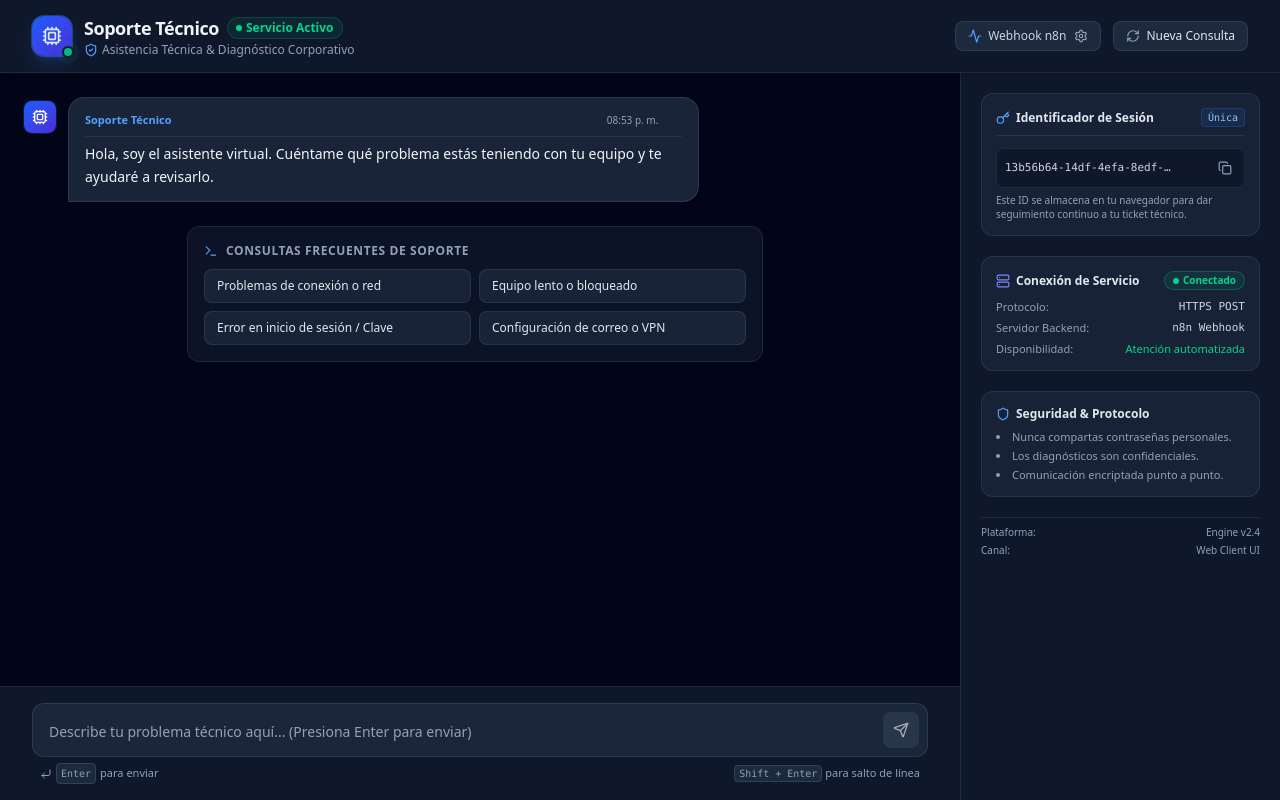
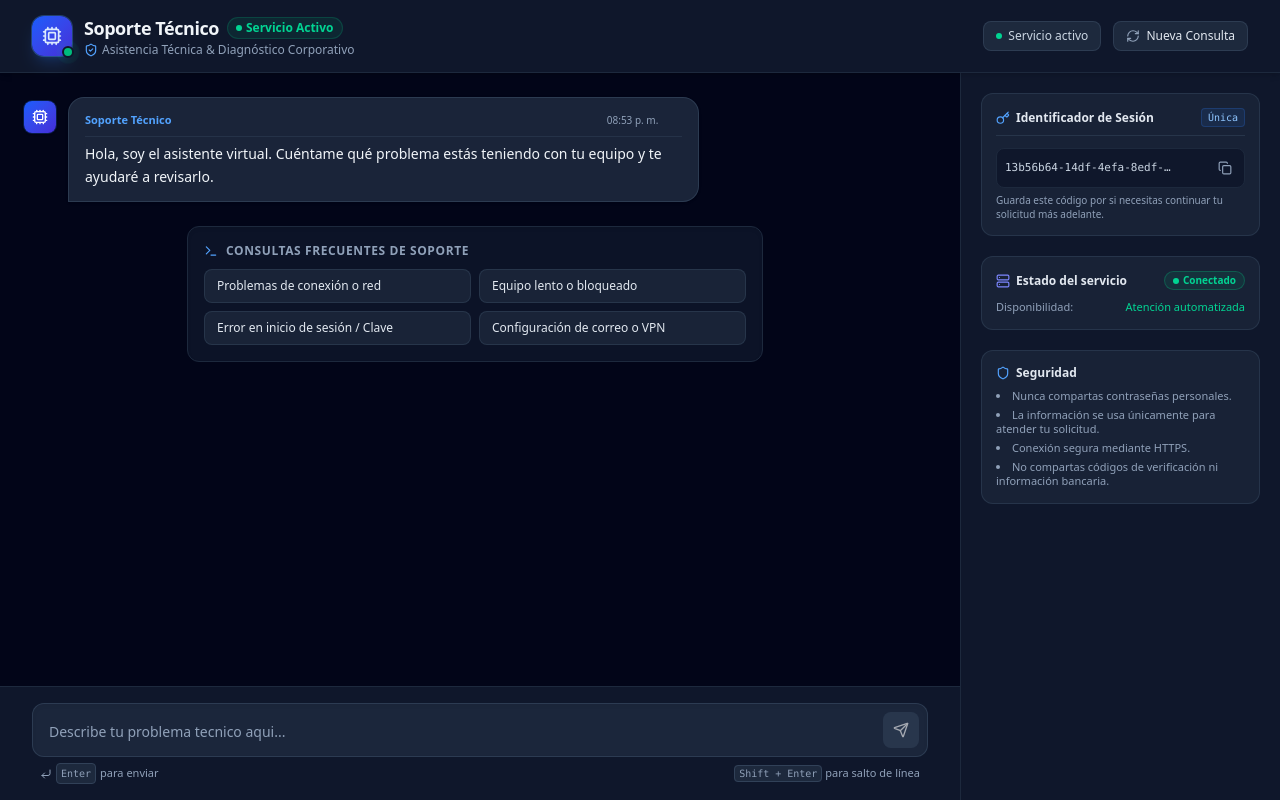
Before and after one commit to alejonull/Bot-Soporte-, a React (Vite) app: page / in a window 1280 px wide. Built offline with nearby package versions, Linux system fonts and the light colour scheme; no server answers.

Commit message:
Opcion responsive ajustada

```diff
--- a/src/App.tsx
+++ b/src/App.tsx
@@ -6,15 +6,12 @@ import { Header } from './components/Header';
 import { MessageList } from './components/MessageList';
 import { ChatInput } from './components/ChatInput';
 import { SessionInfoPanel } from './components/SessionInfoPanel';
-import { WebhookConfigModal } from './components/WebhookConfigModal';
 import { MessageSquare, Info, ShieldCheck } from 'lucide-react';
 
 export default function App() {
   const [sessionId, setSessionId] = useState<string>('');
   const [messages, setMessages] = useState<ChatMessage[]>([]);
   const [isLoading, setIsLoading] = useState<boolean>(false);
-  const [webhookUrl, setWebhookUrl] = useState<string>('');
-  const [isSettingsOpen, setIsSettingsOpen] = useState<boolean>(false);
   const [presetTopic, setPresetTopic] = useState<string>('');
   const [activeTab, setActiveTab] = useState<'chat' | 'info'>('chat');
 
@@ -31,7 +28,6 @@ export default function App() {
     const sid = getOrCreateSessionId();
     setSessionId(sid);
     setMessages([initialWelcomeMessage]);
-    setWebhookUrl(getWebhookUrl());
   }, []);
 
   // Handler for user sending a message
@@ -52,8 +48,7 @@ export default function App() {
       setIsLoading(true);
 
       try {
-        // 2. Call n8n webhook via chatService
-        const botAnswer = await sendChatMessage(text, sessionId, webhookUrl);
+        const botAnswer = await sendChatMessage(text, sessionId, getWebhookUrl());
 
         // 3. Append assistant response
         const botMsgId = `bot-${Date.now()}`;
@@ -83,7 +78,7 @@ export default function App() {
         setIsLoading(false);
       }
     },
-    [isLoading, sessionId, webhookUrl]
+    [isLoading, sessionId]
   );
 
   // Handler for restarting session
@@ -99,16 +94,6 @@ export default function App() {
     ]);
   }, []);
 
-  // Handler for custom webhook update
-  const handleSaveWebhookUrl = (url: string) => {
-    try {
-      localStorage.setItem('ccg_custom_webhook_url', url);
-    } catch (e) {
-      console.error('Error guardando webhook custom:', e);
-    }
-    setWebhookUrl(url);
-  };
-
   const handleSelectTopic = (topic: string) => {
     setPresetTopic(topic);
   };
@@ -118,8 +103,6 @@ export default function App() {
 
       {/* Top Header */}
       <Header
-        webhookConfigured={Boolean(webhookUrl)}
-        onOpenSettings={() => setIsSettingsOpen(true)}
         onResetSession={handleResetSession}
       />
 
@@ -177,23 +160,11 @@ export default function App() {
             activeTab === 'info' ? 'flex w-full' : 'hidden lg:flex'
           }`}
         >
-          <SessionInfoPanel
-            sessionId={sessionId}
-            webhookUrl={webhookUrl}
-            onOpenSettings={() => setIsSettingsOpen(true)}
-          />
+          <SessionInfoPanel sessionId={sessionId} />
         </div>
 
       </main>
 
-      {/* Webhook Settings Modal */}
-      <WebhookConfigModal
-        isOpen={isSettingsOpen}
-        onClose={() => setIsSettingsOpen(false)}
-        currentUrl={webhookUrl}
-        onSaveUrl={handleSaveWebhookUrl}
-      />
-
     </div>
   );
 }
--- a/src/components/ChatInput.tsx
+++ b/src/components/ChatInput.tsx
@@ -13,9 +13,9 @@ export const ChatInput: React.FC<ChatInputProps> = ({
   inputPreset = '',
 }) => {
   const [text, setText] = useState('');
+  const [isMobile, setIsMobile] = useState(false);
   const textareaRef = useRef<HTMLTextAreaElement>(null);
 
-  // Update text if preset topic selected
   useEffect(() => {
     if (inputPreset) {
       setText(inputPreset);
@@ -25,7 +25,21 @@ export const ChatInput: React.FC<ChatInputProps> = ({
     }
   }, [inputPreset]);
 
-  // Auto resize textarea
+  useEffect(() => {
+    const mediaQuery = window.matchMedia('(max-width: 640px)');
+
+    const updateIsMobile = () => {
+      setIsMobile(mediaQuery.matches);
+    };
+
+    updateIsMobile();
+    mediaQuery.addEventListener('change', updateIsMobile);
+
+    return () => {
+      mediaQuery.removeEventListener('change', updateIsMobile);
+    };
+  }, []);
+
   useEffect(() => {
     if (textareaRef.current) {
       textareaRef.current.style.height = 'auto';
@@ -46,7 +60,6 @@ export const ChatInput: React.FC<ChatInputProps> = ({
   };
 
   const handleKeyDown = (e: React.KeyboardEvent<HTMLTextAreaElement>) => {
-    // Enter without Shift sends message
     if (e.key === 'Enter' && !e.shiftKey) {
       e.preventDefault();
       handleSubmit();
@@ -54,10 +67,9 @@ export const ChatInput: React.FC<ChatInputProps> = ({
   };
 
   return (
-    <div className="p-3 sm:p-4 bg-slate-900 border-t border-slate-800">
+    <div className="px-3 py-2.5 sm:p-4 bg-slate-900 border-t border-slate-800">
       <form onSubmit={handleSubmit} className="max-w-4xl mx-auto relative">
-        <div className="relative flex items-end rounded-xl bg-slate-800/90 border border-slate-700/80 focus-within:border-blue-500 focus-within:ring-1 focus-within:ring-blue-500/50 shadow-inner transition-all">
-
+        <div className="relative flex items-center sm:items-end rounded-xl bg-slate-800/90 border border-slate-700/80 focus-within:border-blue-500 focus-within:ring-1 focus-within:ring-blue-500/50 shadow-inner transition-all">
           <textarea
             ref={textareaRef}
             rows={1}
@@ -65,11 +77,11 @@ export const ChatInput: React.FC<ChatInputProps> = ({
             onChange={(e) => setText(e.target.value)}
             onKeyDown={handleKeyDown}
             disabled={isLoading}
-            placeholder="Describe tu problema técnico aquí... (Presiona Enter para enviar)"
-            className="w-full bg-transparent text-slate-100 placeholder-slate-400 text-sm px-4 py-3.5 focus:outline-none resize-none max-h-32 min-h-[48px] disabled:opacity-50"
+            placeholder={isMobile ? 'Describe tu problema...' : 'Describe tu problema tecnico aqui­...'}
+            className="w-full bg-transparent text-slate-100 placeholder-slate-400 text-[15px] sm:text-sm px-4 py-3.5 focus:outline-none resize-none max-h-32 min-h-[52px] sm:min-h-[48px] disabled:opacity-50"
           />
 
-          <div className="flex items-center p-2 space-x-2">
+          <div className="flex items-center self-stretch px-2 py-2 space-x-2">
             <button
               type="submit"
               disabled={!text.trim() || isLoading}
@@ -89,8 +101,7 @@ export const ChatInput: React.FC<ChatInputProps> = ({
           </div>
         </div>
 
-        {/* Keyboard shortcut hint */}
-        <div className="flex justify-between items-center px-2 mt-1.5 text-[11px] text-slate-400">
+        <div className="hidden sm:flex justify-between items-center px-2 mt-1.5 text-[11px] text-slate-400">
           <span className="flex items-center gap-1">
             <CornerDownLeft className="w-3 h-3 text-slate-400" />
             <kbd className="px-1 py-0.5 rounded bg-slate-800 border border-slate-700 font-mono text-[10px]">Enter</kbd> para enviar
--- a/src/components/Header.tsx
+++ b/src/components/Header.tsx
@@ -1,22 +1,15 @@
 import React from 'react';
-import { ShieldCheck, Cpu, RefreshCw, Settings, Activity } from 'lucide-react';
+import { ShieldCheck, Cpu, RefreshCw } from 'lucide-react';
 
 interface HeaderProps {
-  webhookConfigured: boolean;
-  onOpenSettings: () => void;
   onResetSession: () => void;
   onToggleSidebar?: () => void;
 }
 
-export const Header: React.FC<HeaderProps> = ({
-  webhookConfigured,
-  onOpenSettings,
-  onResetSession,
-}) => {
+export const Header: React.FC<HeaderProps> = ({ onResetSession }) => {
   return (
     <header className="bg-slate-900 border-b border-slate-800 text-white sticky top-0 z-30 shadow-md">
       <div className="max-w-7xl mx-auto px-4 sm:px-6 lg:px-8 py-3.5 flex items-center justify-between">
-
         {/* Brand & Identity */}
         <div className="flex items-center space-x-3">
           <div className="relative flex items-center justify-center w-10 h-10 rounded-xl bg-gradient-to-br from-blue-600 to-indigo-700 text-white shadow-lg shadow-blue-500/20 ring-1 ring-blue-400/30">
@@ -30,7 +23,7 @@ export const Header: React.FC<HeaderProps> = ({
           <div>
             <div className="flex items-center space-x-2">
               <h1 className="text-lg font-bold tracking-tight text-slate-100 flex items-center gap-2">
-               Soporte Técnico
+                Soporte Técnico
               </h1>
               <span className="inline-flex items-center gap-1 px-2 py-0.5 rounded-full text-xs font-semibold bg-emerald-500/10 text-emerald-400 border border-emerald-500/20">
                 <span className="w-1.5 h-1.5 rounded-full bg-emerald-400"></span>
@@ -46,23 +39,10 @@ export const Header: React.FC<HeaderProps> = ({
 
         {/* Actions & Status */}
         <div className="flex items-center space-x-2 sm:space-x-3">
-
-          {/* Webhook Status Indicator / Settings button */}
-          <button
-            onClick={onOpenSettings}
-            className={`inline-flex items-center gap-1.5 px-3 py-1.5 rounded-lg text-xs font-medium transition-all ${
-              webhookConfigured
-                ? 'bg-slate-800 text-slate-300 hover:bg-slate-700 border border-slate-700/80'
-                : 'bg-amber-500/10 text-amber-300 hover:bg-amber-500/20 border border-amber-500/30 animate-pulse'
-            }`}
-            title="Configuración de Webhook n8n"
-          >
-            <Activity className={`w-3.5 h-3.5 ${webhookConfigured ? 'text-blue-400' : 'text-amber-400'}`} />
-            <span className="hidden md:inline">
-              {webhookConfigured ? 'Webhook n8n' : 'Configurar Webhook'}
-            </span>
-            <Settings className="w-3.5 h-3.5 ml-0.5 opacity-70" />
-          </button>
+          <span className="hidden sm:inline-flex items-center gap-1.5 px-3 py-1.5 rounded-lg text-xs font-medium bg-slate-800 text-slate-300 border border-slate-700/80">
+            <span className="w-1.5 h-1.5 rounded-full bg-emerald-400"></span>
+            Servicio activo
+          </span>
 
           {/* Reset Session / New Chat */}
           <button
@@ -73,7 +53,6 @@ export const Header: React.FC<HeaderProps> = ({
             <RefreshCw className="w-3.5 h-3.5 text-slate-400" />
             <span className="hidden sm:inline">Nueva Consulta</span>
           </button>
-
         </div>
       </div>
     </header>
--- a/src/components/MessageList.tsx
+++ b/src/components/MessageList.tsx
@@ -60,7 +60,7 @@ export const MessageList: React.FC<MessageListProps> = ({
 
       {/* Suggested Quick Topics (shown when conversation is brief) */}
       {messages.length <= 1 && onSelectTopic && (
-        <div className="mt-6 p-4 rounded-xl bg-slate-900/80 border border-slate-800 text-slate-300 max-w-xl mx-auto shadow-inner">
+        <div className="mt-4 sm:mt-6 p-4 rounded-xl bg-slate-900/80 border border-slate-800 text-slate-300 max-w-xl mx-auto shadow-inner">
           <div className="flex items-center space-x-2 text-xs font-semibold text-slate-400 uppercase tracking-wider mb-2.5">
             <Terminal className="w-3.5 h-3.5 text-blue-400" />
             <span>Consultas Frecuentes de Soporte</span>
--- a/src/components/SessionInfoPanel.tsx
+++ b/src/components/SessionInfoPanel.tsx
@@ -1,17 +1,11 @@
 import React, { useState } from 'react';
-import { Key, Shield, Wifi, Clock, Copy, Check, Server, HelpCircle, Terminal } from 'lucide-react';
+import { Key, Shield, Copy, Check, Server } from 'lucide-react';
 
 interface SessionInfoPanelProps {
   sessionId: string;
-  webhookUrl: string;
-  onOpenSettings: () => void;
 }
 
-export const SessionInfoPanel: React.FC<SessionInfoPanelProps> = ({
-  sessionId,
-  webhookUrl,
-  onOpenSettings,
-}) => {
+export const SessionInfoPanel: React.FC<SessionInfoPanelProps> = ({ sessionId }) => {
   const [copied, setCopied] = useState(false);
 
   const handleCopySession = () => {
@@ -20,11 +14,8 @@ export const SessionInfoPanel: React.FC<SessionInfoPanelProps> = ({
     setTimeout(() => setCopied(false), 2000);
   };
 
-  const isConfigured = Boolean(webhookUrl);
-
   return (
     <aside className="w-full lg:w-80 bg-slate-900 border-l border-slate-800 p-4 sm:p-5 flex flex-col space-y-5 text-slate-300 text-xs">
-
       {/* Session Details Card */}
       <div className="bg-slate-800/70 border border-slate-700/60 rounded-xl p-3.5 space-y-3">
         <div className="flex items-center justify-between pb-2 border-b border-slate-700/60">
@@ -55,80 +46,45 @@ export const SessionInfoPanel: React.FC<SessionInfoPanelProps> = ({
             </button>
           </div>
           <p className="text-[10px] text-slate-400 mt-1.5">
-            Este ID se almacena en tu navegador para dar seguimiento continuo a tu ticket técnico.
+            Guarda este código por si necesitas continuar tu solicitud más adelante.
           </p>
         </div>
       </div>
 
-      {/* Webhook Status Card */}
+      {/* Service Status Card */}
       <div className="bg-slate-800/70 border border-slate-700/60 rounded-xl p-3.5 space-y-2.5">
         <div className="flex items-center justify-between">
           <span className="font-semibold text-slate-200 flex items-center gap-1.5">
             <Server className="w-3.5 h-3.5 text-indigo-400" />
-            Conexión de Servicio
+            Estado del servicio
           </span>
-          <span
-            className={`px-2 py-0.5 rounded-full text-[10px] font-semibold flex items-center gap-1 ${
-              isConfigured
-                ? 'bg-emerald-500/10 text-emerald-400 border border-emerald-500/30'
-                : 'bg-amber-500/10 text-amber-300 border border-amber-500/30'
-            }`}
-          >
-            <span className={`w-1.5 h-1.5 rounded-full ${isConfigured ? 'bg-emerald-400' : 'bg-amber-400 animate-ping'}`} />
-            {isConfigured ? 'Conectado' : 'Pendiente'}
+          <span className="px-2 py-0.5 rounded-full text-[10px] font-semibold flex items-center gap-1 bg-emerald-500/10 text-emerald-400 border border-emerald-500/30">
+            <span className="w-1.5 h-1.5 rounded-full bg-emerald-400" />
+            Conectado
           </span>
         </div>
 
         <div className="space-y-1.5 text-slate-400 text-[11px]">
           <div className="flex justify-between items-center">
-            <span>Protocolo:</span>
-            <span className="font-mono text-slate-300">HTTPS POST</span>
-          </div>
-          <div className="flex justify-between items-center">
-            <span>Servidor Backend:</span>
-            <span className="font-mono text-slate-300">n8n Webhook</span>
-          </div>
-          <div className="flex justify-between items-center">
             <span>Disponibilidad:</span>
             <span className="text-emerald-400 font-medium">Atención automatizada</span>
           </div>
         </div>
-
-        {!isConfigured && (
-          <button
-            onClick={onOpenSettings}
-            className="w-full mt-2 py-1.5 px-3 bg-amber-500/20 hover:bg-amber-500/30 border border-amber-500/40 text-amber-200 rounded-lg text-xs font-medium transition-colors text-center block"
-          >
-            Configurar URL de Webhook
-          </button>
-        )}
       </div>
 
-      {/* Security & Protocol */}
+      {/* Security */}
       <div className="bg-slate-800/70 border border-slate-700/60 rounded-xl p-3.5 space-y-2">
         <div className="font-semibold text-slate-200 flex items-center gap-1.5">
           <Shield className="w-3.5 h-3.5 text-blue-400" />
-          Seguridad & Protocolo
+          Seguridad
         </div>
         <ul className="list-disc list-inside text-[11px] text-slate-400 space-y-1">
           <li>Nunca compartas contraseñas personales.</li>
-          <li>Los diagnósticos son confidenciales.</li>
-          <li>Comunicación encriptada punto a punto.</li>
+          <li>La información se usa únicamente para atender tu solicitud.</li>
+          <li>Conexión segura mediante HTTPS.</li>
+          <li>No compartas códigos de verificación ni información bancaria.</li>
         </ul>
       </div>
-
-      {/* Tech Specifications */}
-      <div className="pt-2 border-t border-slate-800 text-[10px] text-slate-400 space-y-1">
-        <div className="flex justify-between">
-          <span>Plataforma:</span>
-          <span>Engine v2.4</span>
-        </div>
-        <div className="flex justify-between">
-          <span>Canal:</span>
-          <span>Web Client UI</span>
-        </div>
-      </div>
-
     </aside>
   );
 };
--- a/src/services/chatService.ts
+++ b/src/services/chatService.ts
@@ -11,34 +11,23 @@ export class ChatServiceError extends Error {
 }
 
 /**
- * Gets the configured webhook URL from environment variables or local override storage
+ * Gets the configured webhook URL from environment variables.
  */
 export function getWebhookUrl(): string {
-  // Check runtime/build env variable
   const envUrl = import.meta.env.VITE_N8N_WEBHOOK_URL;
   if (envUrl && typeof envUrl === 'string' && envUrl.trim() !== '') {
     return envUrl.trim();
-  }
-
-  // Fallback check in localStorage for client-side demo testing
-  try {
-    const localUrl = localStorage.getItem('ccg_custom_webhook_url');
-    if (localUrl && localUrl.trim() !== '') {
-      return localUrl.trim();
-    }
-  } catch (err) {
-    console.error('Error accediendo a localStorage para webhook url:', err);
   }
 
   return '';
 }
 
 /**
- * Sends a message to the n8n technical support webhook.
+ * Sends a message to the configured support webhook.
  *
  * @param message Written text message from user
  * @param sessionId Unique session identifier
- * @param overrideUrl Optional custom URL if set via UI
+ * @param overrideUrl Optional custom URL if set internally
  * @returns Response string from the chatbot
  */
 export async function sendChatMessage(
@@ -49,7 +38,7 @@ export async function sendChatMessage(
   const webhookUrl = overrideUrl?.trim() || getWebhookUrl();
 
   if (!webhookUrl) {
-    console.error('CRÍTICO: No se ha configurado VITE_N8N_WEBHOOK_URL en las variables de entorno.');
+    console.error('CRÍTICO: No se ha configurado la URL del servicio de soporte.');
     throw new ChatServiceError('No fue posible contactar el servicio de soporte. Inténtalo nuevamente.');
   }
 
@@ -69,13 +58,13 @@ export async function sendChatMessage(
     });
 
     if (!response.ok) {
-      console.error(`Error HTTP desde el webhook n8n: ${response.status} ${response.statusText}`);
+      console.error(`Error HTTP desde el servicio de soporte: ${response.status} ${response.statusText}`);
       throw new ChatServiceError('No fue posible contactar el servicio de soporte. Inténtalo nuevamente.');
     }
 
     const data: unknown = await response.json();
 
-    // Parse n8n response: can be an object { respuesta: "..." } or array [{ respuesta: "..." }]
+    // Parse response: can be an object { respuesta: "..." } or array [{ respuesta: "..." }]
     let botResponseText = '';
 
     if (Array.isArray(data) && data.length > 0) {
@@ -91,7 +80,7 @@ export async function sendChatMessage(
     }
 
     if (!botResponseText || botResponseText.trim() === '') {
-      console.error('El webhook de n8n respondió sin el campo esperado "respuesta":', data);
+      console.error('El servicio respondió sin el campo esperado "respuesta":', data);
       throw new ChatServiceError('No fue posible contactar el servicio de soporte. Inténtalo nuevamente.');
     }
 
@@ -100,7 +89,7 @@ export async function sendChatMessage(
     if (error instanceof ChatServiceError) {
       throw error;
     }
-    console.error('Excepción capturada al comunicarse con n8n:', error);
+    console.error('Excepción capturada al comunicarse con el servicio de soporte:', error);
     throw new ChatServiceError('No fue posible contactar el servicio de soporte. Inténtalo nuevamente.', error);
   }
 }
```
Also changed, not shown: src/components/WebhookConfigModal.tsx (deleted, +0 -122 lines).
